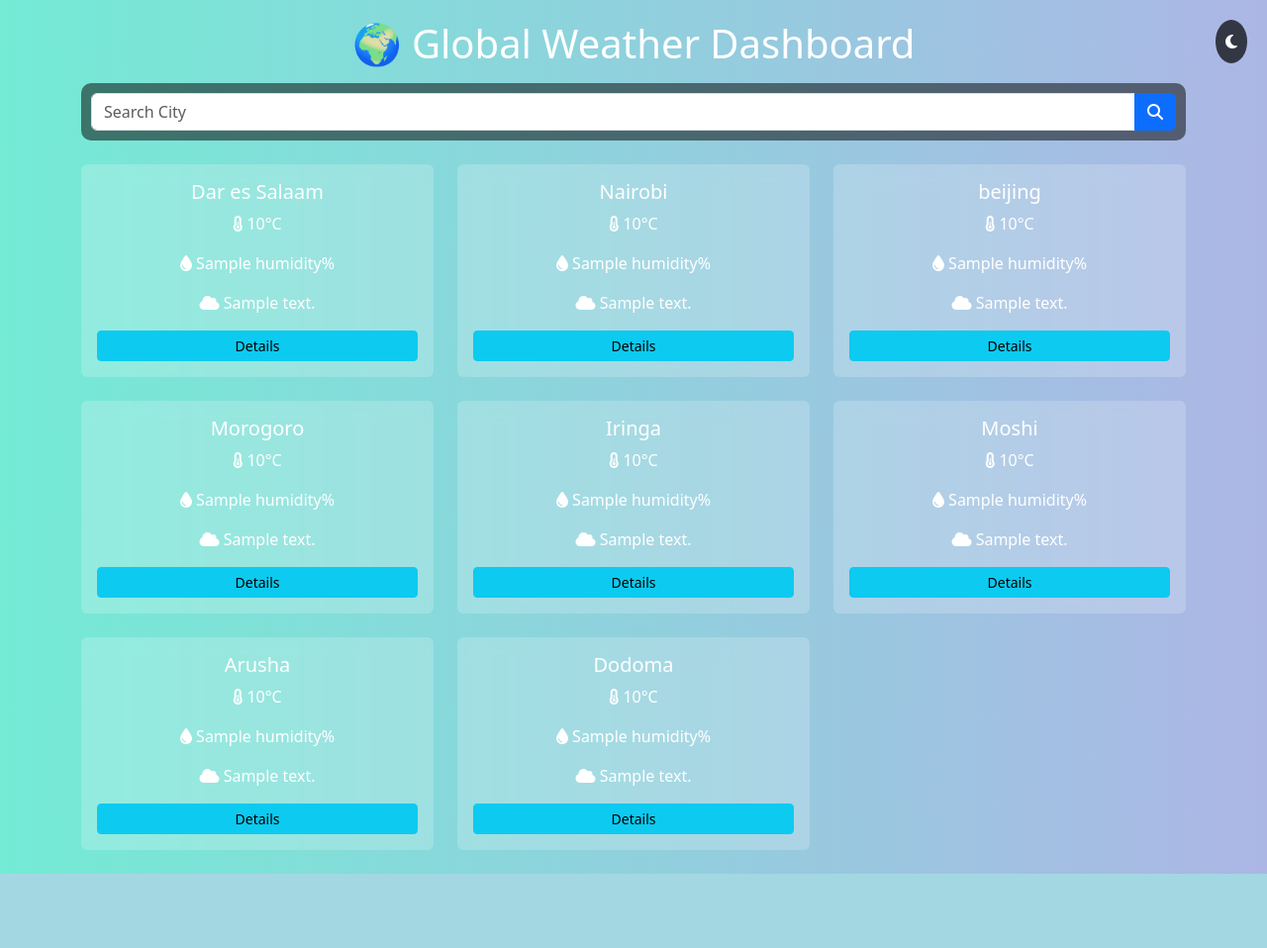
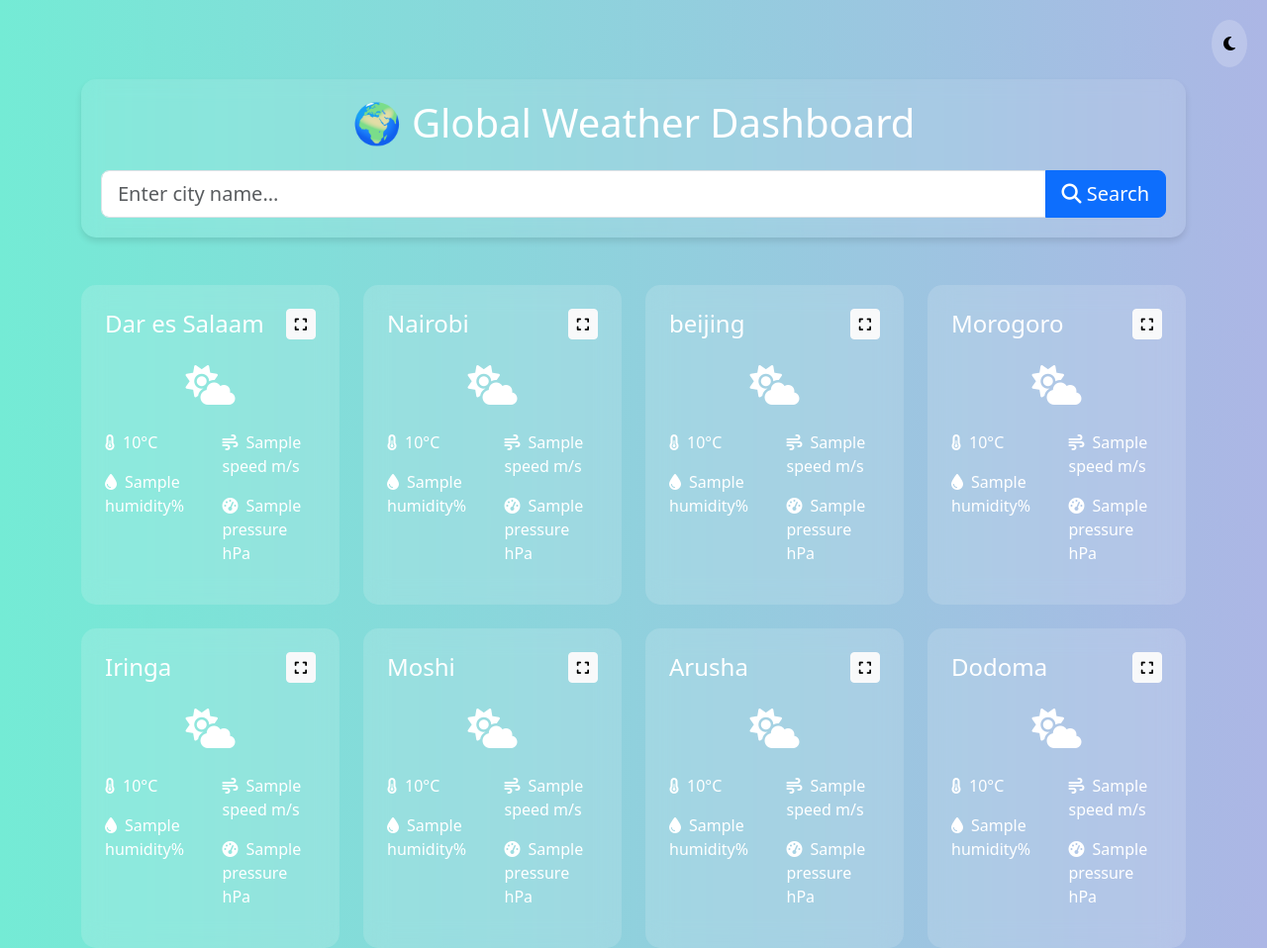
Before and after one commit to mmbuji0506/django-hali, a Django app: page / in a window 1280 px wide. Shown: the whole page at 99% size. Before the commit the page ends 883 px from the top, so only its background shows below. Run offline with Django 5.2, Linux system fonts and the light colour scheme; data comes from the database, SQL or seed files in the repository; both versions use the stored data as it was after the commit; a database or web service that is not in the repository returns one stand-in record (values such as "Sample title"); data that the repository does not hold is empty.

Commit message:
Initial commit

```diff
--- a/weather/templates/weather/home.html
+++ b/weather/templates/weather/home.html
@@ -11,86 +11,165 @@
             background: linear-gradient(to right, #74ebd5, #acb6e5);
             color: white;
             min-height: 100vh;
-            transition: background 0.5s;
+            transition: background 0.5s, color 0.5s;
         }
         .dark-mode {
-            background: #1e1e1e;
+            background: #1a1a1a;
             color: #f5f5f5;
         }
         .container {
-            margin-top: 20px;
+            padding-top: 80px;
         }
         .search-bar {
             position: sticky;
-            top: 0;
-            background: rgba(0, 0, 0, 0.5);
-            padding: 10px;
-            border-radius: 10px;
+            top: 20px;
+            z-index: 1000;
+            background: rgba(255, 255, 255, 0.1);
+            backdrop-filter: blur(10px);
+            padding: 20px;
+            border-radius: 15px;
+            box-shadow: 0 4px 6px rgba(0, 0, 0, 0.1);
         }
-        .card {
-            background: rgba(255, 255, 255, 0.2);
+        .weather-card {
+            background: rgba(255, 255, 255, 0.15);
             border: none;
-            backdrop-filter: blur(10px);
-            color: white;
-            transition: transform 0.3s ease-in-out;
+            backdrop-filter: blur(12px);
+            border-radius: 15px;
+            transition: all 0.3s ease;
+            min-height: 250px;
         }
-        .card:hover {
-            transform: scale(1.05);
-        }
-        .dark-mode .card {
-            background: rgba(255, 255, 255, 0.1);
+        .weather-card:hover {
+            transform: translateY(-5px);
+            box-shadow: 0 8px 15px rgba(0, 0, 0, 0.2);
         }
         .toggle-btn {
             position: fixed;
             top: 20px;
             right: 20px;
-            background: rgba(0, 0, 0, 0.7);
+            background: rgba(255, 255, 255, 0.2);
             border: none;
-            padding: 10px;
+            padding: 12px;
             border-radius: 50%;
             cursor: pointer;
-            color: white;
+            transition: all 0.3s ease;
+            z-index: 1001;
+        }
+        .toggle-btn:hover {
+            transform: rotate(15deg);
+        }
+        .weather-icon {
+            font-size: 2.5rem;
+            margin-bottom: 1rem;
+        }
+        .loading-overlay {
+            position: fixed;
+            top: 0;
+            left: 0;
+            width: 100%;
+            height: 100%;
+            background: rgba(0, 0, 0, 0.5);
+            backdrop-filter: blur(5px);
+            display: none;
+            justify-content: center;
+            align-items: center;
+            z-index: 1002;
+        }
+        .spinner {
+            width: 3rem;
+            height: 3rem;
         }
     </style>
 </head>
 <body>
+    <div class="loading-overlay">
+        <div class="spinner-border text-light spinner" role="status">
+            <span class="visually-hidden">Loading...</span>
+        </div>
+    </div>
+
     <button class="toggle-btn" onclick="toggleDarkMode()"><i class="fas fa-moon"></i></button>
-    <div class="container text-center">
-        <h1 class="my-3">🌍 Global Weather Dashboard</h1>
-        <form method="GET" action="{% url 'search_city' %}" class="search-bar">
-            <div class="input-group">
-                <input type="text" name="city" class="form-control" placeholder="Search City">
-                <button type="submit" class="btn btn-primary"><i class="fas fa-search"></i></button>
-            </div>
-        </form>
-        <div class="row mt-4" id="weather-container">
+
+    <div class="container">
+        <div class="search-bar mb-5">
+            <h1 class="text-center mb-4">🌍 Global Weather Dashboard</h1>
+            <form method="GET" action="{% url 'search_city' %}" onsubmit="showLoading()">
+                <div class="input-group">
+                    <input type="text" name="city" class="form-control form-control-lg"
+                           placeholder="Enter city name..." aria-label="Search city">
+                    <button type="submit" class="btn btn-primary btn-lg">
+                        <i class="fas fa-search"></i> Search
+                    </button>
+                </div>
+            </form>
+        </div>
+
+        <div class="row g-4" id="weather-container">
             {% for city, data in weather_data.items %}
-            <div class="col-lg-4 col-md-6 col-sm-12 mb-4">
-                <div class="card p-3 text-center">
-                    <h5>{{ city }}</h5>
+            <div class="col-xl-3 col-lg-4 col-md-6">
+                <div class="weather-card p-4 text-center">
+                    <div class="d-flex justify-content-between align-items-center mb-3">
+                        <h4 class="mb-0">{{ city }}</h4>
+                        <a href="{% url 'detail' city_id=data.id %}" class="btn btn-sm btn-light">
+                            <i class="fas fa-expand"></i>
+                        </a>
+                    </div>
                     {% if data %}
-                        <p><i class="fas fa-thermometer-half"></i> {{ data.main.temp }}°C</p>
-                        <p><i class="fas fa-tint"></i> {{ data.main.humidity }}%</p>
-                        <p><i class="fas fa-cloud"></i> {{ data.weather.0.description }}</p>
-                        <a href="{% url 'detail' city_id=data.id %}" class="btn btn-sm btn-info">Details</a>
+                        <div class="weather-icon">
+                            {% if data.weather.0.main == "Clear" %}
+                                <i class="fas fa-sun"></i>
+                            {% elif data.weather.0.main == "Clouds" %}
+                                <i class="fas fa-cloud"></i>
+                            {% elif data.weather.0.main == "Rain" %}
+                                <i class="fas fa-cloud-rain"></i>
+                            {% else %}
+                                <i class="fas fa-cloud-sun"></i>
+                            {% endif %}
+                        </div>
+                        <div class="row text-start">
+                            <div class="col-6">
+                                <p><i class="fas fa-thermometer-half me-2"></i>{{ data.main.temp }}°C</p>
+                                <p><i class="fas fa-tint me-2"></i>{{ data.main.humidity }}%</p>
+                            </div>
+                            <div class="col-6">
+                                <p><i class="fas fa-wind me-2"></i>{{ data.wind.speed }} m/s</p>
+                                <p><i class="fas fa-tachometer-alt me-2"></i>{{ data.main.pressure }} hPa</p>
+                            </div>
+                        </div>
                     {% else %}
-                        <p>Weather data not available.</p>
+                        <p class="text-muted">Weather data unavailable</p>
                     {% endif %}
                 </div>
             </div>
             {% endfor %}
         </div>
     </div>
+
     <script>
         function toggleDarkMode() {
             document.body.classList.toggle("dark-mode");
-            let icon = document.querySelector(".toggle-btn i");
-            if (document.body.classList.contains("dark-mode")) {
-                icon.classList.replace("fa-moon", "fa-sun");
-            } else {
-                icon.classList.replace("fa-sun", "fa-moon");
-            }
+            const icon = document.querySelector(".toggle-btn i");
+            icon.classList.toggle("fa-moon");
+            icon.classList.toggle("fa-sun");
         }
+
+        function showLoading() {
+            document.querySelector('.loading-overlay').style.display = 'flex';
+        }
+
+        // Hide loading when page finishes loading
+        window.addEventListener('load', () => {
+            document.querySelector('.loading-overlay').style.display = 'none';
+        });
+
+        // Add smooth scroll behavior
+        document.querySelectorAll('a[href^="#"]').forEach(anchor => {
+            anchor.addEventListener('click', function (e) {
+                e.preventDefault();
+                document.querySelector(this.getAttribute('href')).scrollIntoView({
+                    behavior: 'smooth'
+                });
+            });
+        });
     </script>
     <script src="https://cdn.jsdelivr.net/npm/bootstrap@5.3.0/dist/js/bootstrap.bundle.min.js"></script>
 </body>
```
Also changed, not shown: db.sqlite3.
